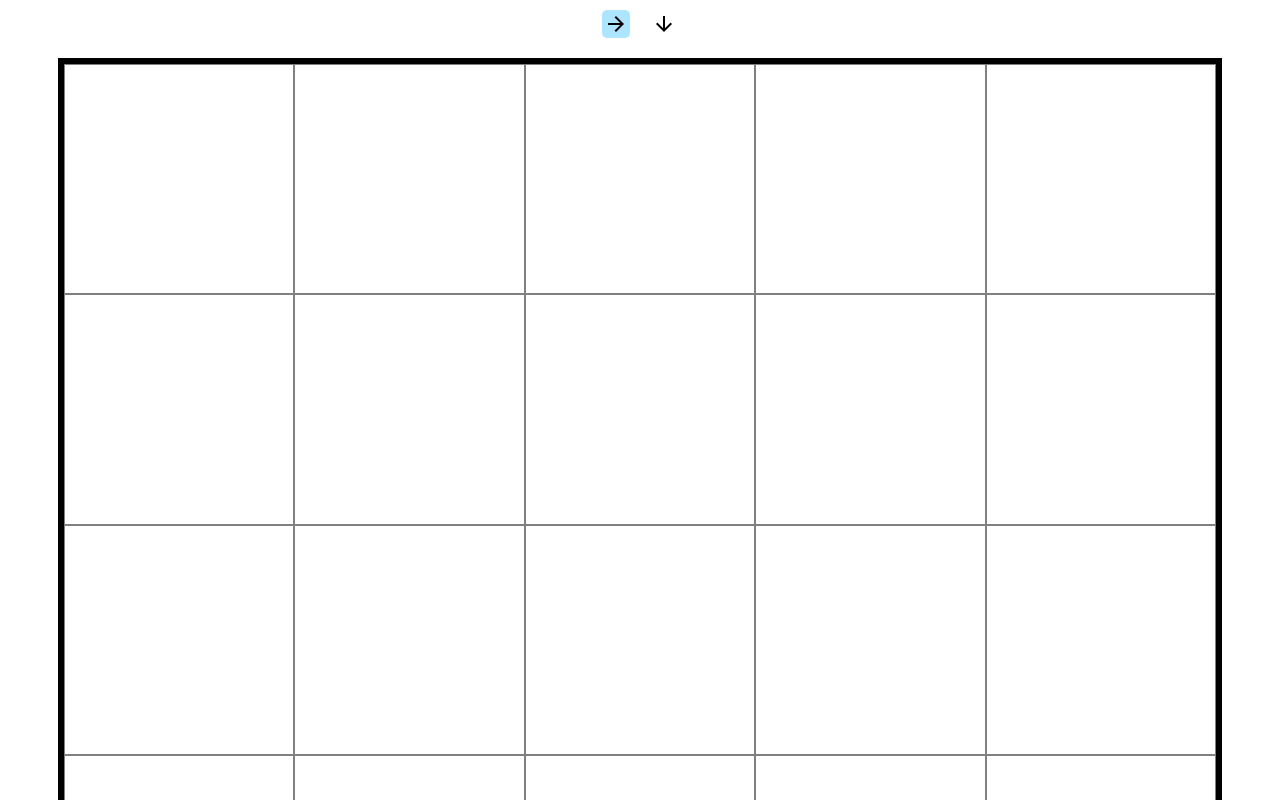
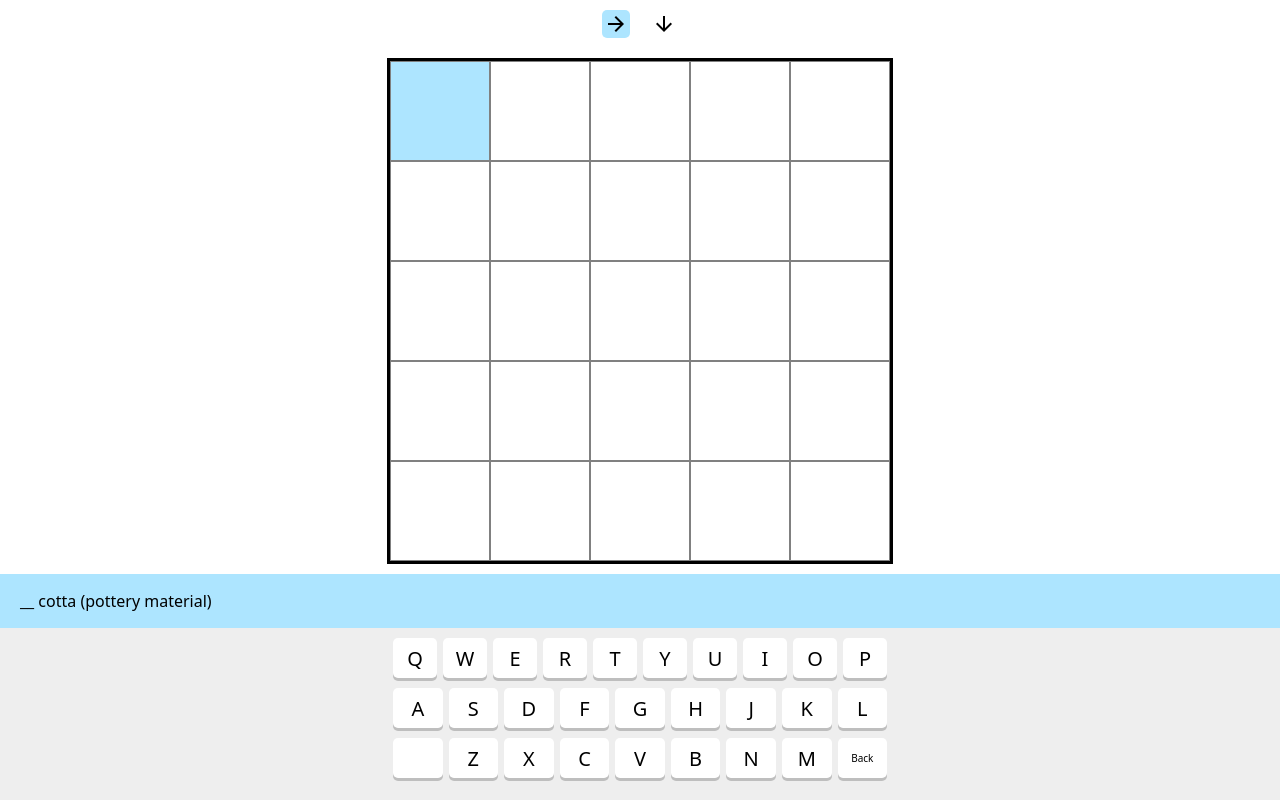
Before and after one commit to noah-s-braun/crossword-editor, a plain HTML site: page index.html in a window 1280 px wide. Shown: the top 800 px of the page. Drawn offline with nearby package versions, Linux system fonts and the light colour scheme.

Commit message:
adjust keyboard and sizing

```diff
--- a/script.js
+++ b/script.js
@@ -90,6 +90,7 @@ const CrosswordWidth = 5;
 const crossword = new Crossword('crossword-canvas', CrosswordWidth, CrosswordData);
 crossword.render();
 crossword.initialize();
+changeFocus();
 
 //Tools
 let Tool = 'Type';
@@ -145,7 +146,7 @@ $('.box').on('dblclick', function() {
 $('.type-direction').on('click', function() {
     $('.type-direction').removeClass('active');
     $(this).addClass('active');
-    typingDirection = $(this).attr('id')
+    typingDirection = $(this).attr('id');
 })
 
 function changeFocus(method = 'click', direction = 1) {
--- a/style.css
+++ b/style.css
@@ -38,17 +38,17 @@ span.type-direction.active {
     width: 90vw;
     aspect-ratio: 1 / 1;
     margin: 10px auto 10px auto;
-    max-height: 100vh;
+    max-width: 500px;
     display: grid;
     grid-template-columns: repeat(3, 1fr);
-    border: 0.5vw solid black;
+    border: 3px solid black;
     position: relative;
 }
 .box {
     background-color: var(--surface-primary);
-    border: 0.1vw solid gray;
+    border: 0.5px solid gray;
     aspect-ratio: 1 / 1;
-    font-size: 10vw;
+    font-size: clamp(0px, 10vw, 60px);
     display: flex;
     justify-content: center;
     align-items: center;
@@ -90,6 +90,7 @@ span.type-direction.active {
     display: flex;
     flex-direction: column;
     justify-content: flex-start;
+    align-items: center;
     padding-bottom: 40px;
 }
 
@@ -105,6 +106,7 @@ span.type-direction.active {
     height: 2em;
     margin: 0 3px;
     filter: drop-shadow(0 3px 0 rgba(0, 0, 0, 0.2));
+    user-select: none;
 }
 
 .key.pressing {
@@ -122,6 +124,8 @@ span.type-direction.active {
     flex-direction: row;
     justify-content: space-between;
     margin-bottom: 10px;
-    width: 100%;
+    width: 95%;
     position: relative;
+    max-width: 500px;
+    cursor: pointer;
 }
```
